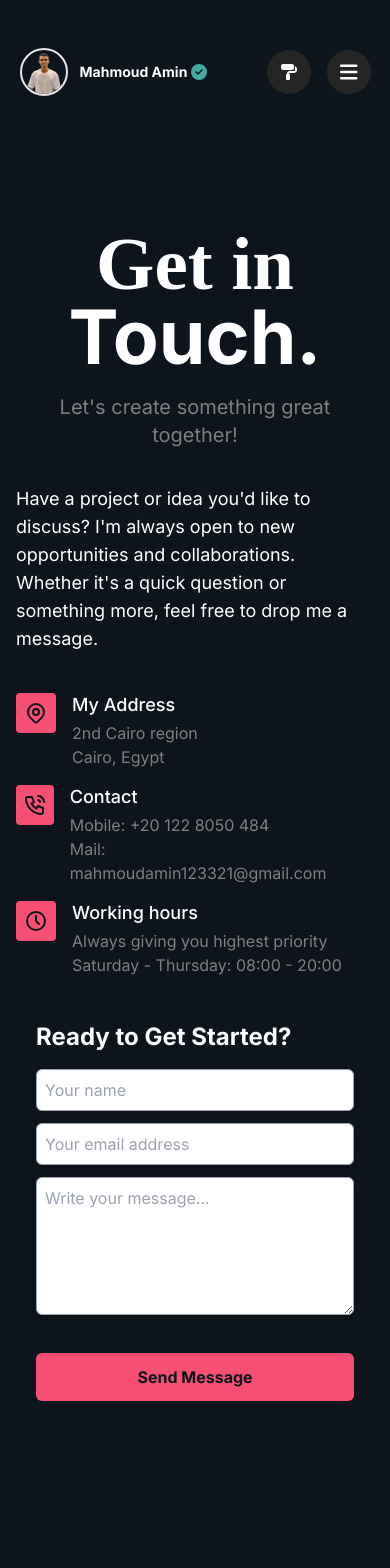
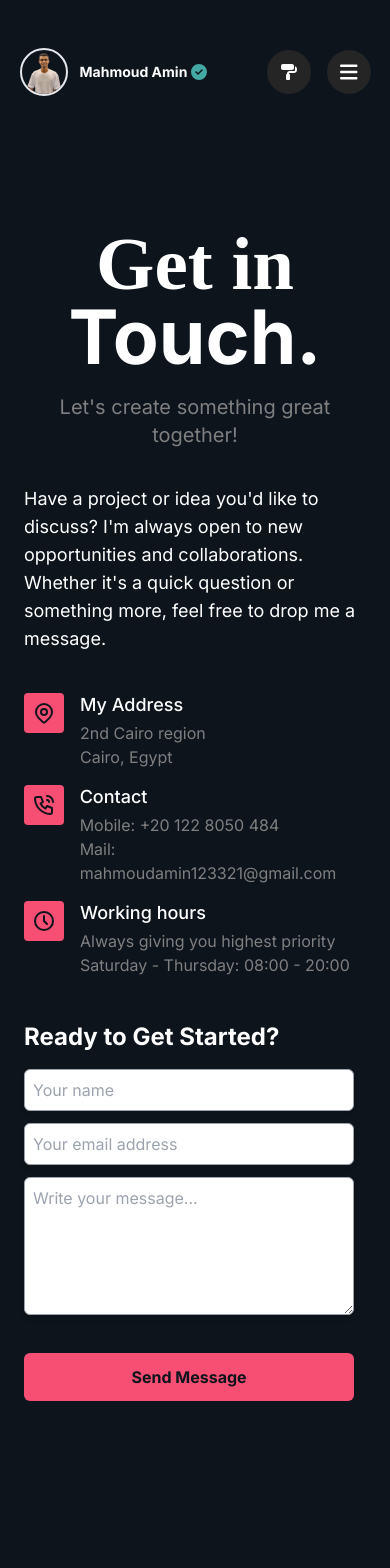
Before and after one commit to Mahmoudamin11/Mahmoud-Amin-Portfolio, a React (Vite) app: page /contact in a window 390 px wide. Shown: the top 1568 px of the page. Built offline with nearby package versions, Linux system fonts and the light colour scheme; a web font is replaced by a local one.

Commit message:
resizing contact page in small screens

```diff
--- a/src/pages/Contact.tsx
+++ b/src/pages/Contact.tsx
@@ -119,12 +119,12 @@ const Contact = () => {
                 </div>
                 <div className="flex items-stretch justify-center">
                     <div className="grid md:grid-cols-2">
-                        <div className="h-full pr-6">
-                            <p className="mt-3 mb-10 text-lg text-rare-color">
+                        <div className="h-full max-sm:pr-0 pr-6">
+                            <p className="mt-3 mb-10 text-lg text-rare-color max-sm:pl-2">
                                 Have a project or idea you'd like to discuss? I'm always open to new opportunities and collaborations. Whether it's a quick question or something more, feel free to drop me a message.
                             </p>
-                            <ul className="mb-6 md:mb-0">
-                                <li className="flex">
+                            <ul className="mb-6 md:mb-0 max-sm:flex flex-col max-sm:pl-2">
+                                <li className="flex ">
                                     <div className="flex h-10 w-10 items-center justify-center rounded bg-sec-color text-main-background">
                                         <svg xmlns="http://www.w3.org/2000/svg" width="24" height="24" viewBox="0 0 24 24"
                                             fill="none" stroke="currentColor" strokeWidth="2" strokeLinecap="round"
@@ -142,7 +142,7 @@ const Contact = () => {
                                         <p className="text-text-color">Cairo, Egypt</p>
                                     </div>
                                 </li>
-                                <li className="flex">
+                                <li className="flex ">
                                     <div className="flex h-10 w-10 items-center justify-center rounded bg-sec-color text-main-background">
                                         <svg xmlns="http://www.w3.org/2000/svg" width="24" height="24" viewBox="0 0 24 24"
                                             fill="none" stroke="currentColor" strokeWidth="2" strokeLinecap="round"
@@ -161,7 +161,7 @@ const Contact = () => {
                                         <p className="text-text-color">Mail: mahmoudamin123321@gmail.com</p>
                                     </div>
                                 </li>
-                                <li className="flex">
+                                <li className="flex ">
                                     <div className="flex h-10 w-10 items-center justify-center rounded bg-sec-color text-main-background">
                                         <svg xmlns="http://www.w3.org/2000/svg" width="24" height="24" viewBox="0 0 24 24"
                                             fill="none" stroke="currentColor" strokeWidth="2" strokeLinecap="round"
@@ -181,7 +181,7 @@ const Contact = () => {
                         </div>
 
                         {/* Form */}
-                        <div className="card h-fit relative max-w-6xl p-5 md:px-10 md:py-3" id="form">
+                        <div className="card h-fit relative max-w-6xl max-sm:pl-2 p-5 md:px-10 md:py-3" id="form">
                             {isExploding &&
                                 <div className=' absolute w-full h-full top-0 left-0'>
                                     <Lottie animationData={confetti} loop={false} />
```
